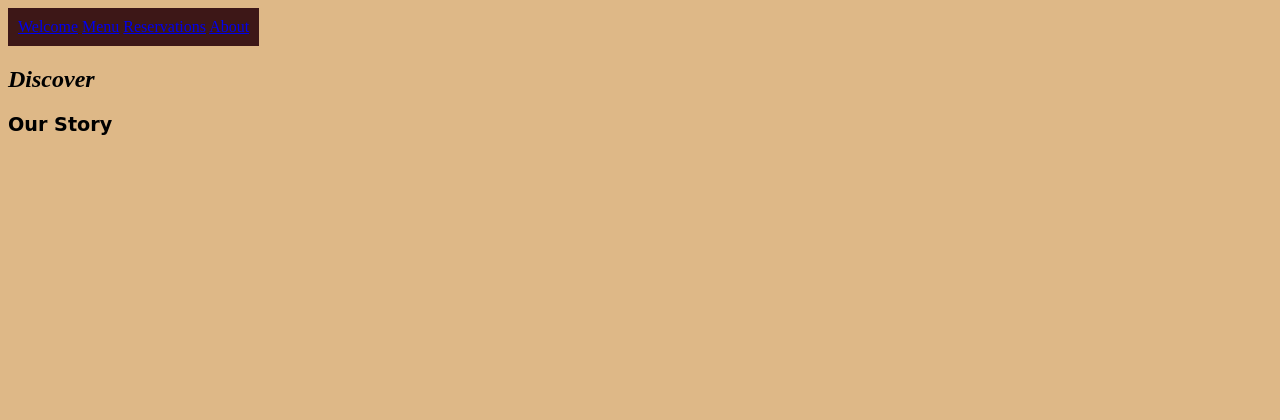
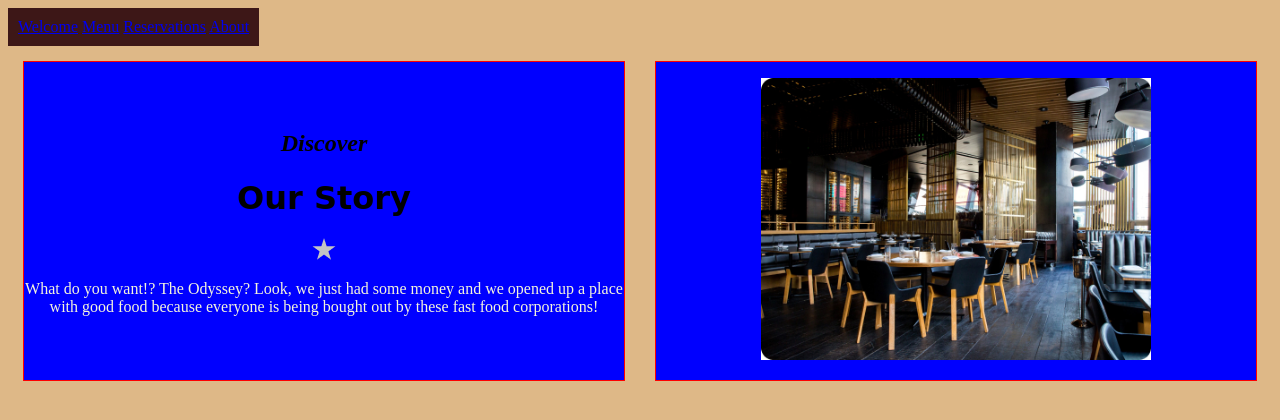
Before and after one commit to AdanRubio05/webdesignII-flex, a plain HTML site: page index.html in a window 1280 px wide. Drawn offline with Linux system fonts and the light colour scheme.

Commit message:
content added pt.1

```diff
--- a/index.html
+++ b/index.html
@@ -14,12 +14,19 @@
         <a href="#">Reservations</a>
         <a href="#">About</a>
     </nav>
-    <h2>Discover</h2>
-    <section>
+
+<div class="flex">
+    <div class="box">
+        <h2>Discover</h2>
         <h1>Our Story</h1>
-    </section>
-    <section>
-
-    </section>
+        <img src="images/Star.png" alt="grey star">
+        <p class="text">What do you want!? The Odyssey? Look, we just had some money and we opened up a place with good food because everyone is being bought out by these fast food corporations!</p>
+    </div>
+    <div class="box">
+        <figure>
+            <img src="images/our-story.jpg" alt="restaurant interior" style="width: 75%">
+        </figure>
+    </div>
+</div>
 </body>
 </html>
--- a/styles/pagestyles.css
+++ b/styles/pagestyles.css
@@ -9,7 +9,6 @@ body {
 h1{
     font-family: cursive;
     font-weight: bold;
-    font-size: larger;
 }
 
 h2{
@@ -17,10 +16,22 @@ h2{
     font-style: oblique;
 }
 
-
 .menubar {
     background-color: #3d1717;
     display: inline-block;
     padding: 10px;
     text-align: center;
 }
+
+.flex {
+    display: flex;
+    justify-content: space-around;
+}
+    .box{
+        width: 5000px;
+        border: 1px solid red;
+        background-color:blue;
+        margin: 15px;
+        text-align: center;
+        align-content: center;
+    }
```
Also changed, not shown: images/Star.png (added), images/our-story.jpg (added).
